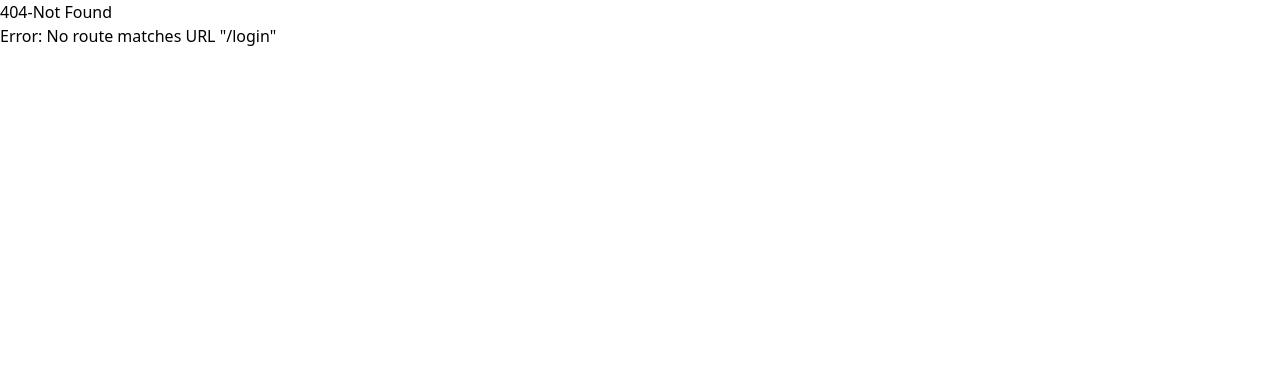
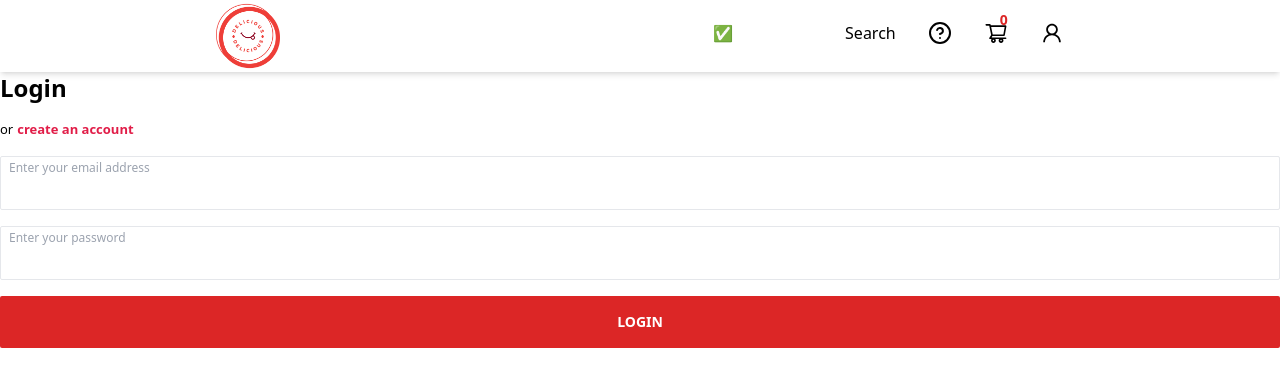
Before and after one commit to sjranju/Delicious, a React (Vite) app: page /login in a window 1280 px wide. Before the commit this address had no page. Shown: the top 386 px of the page. Built offline with nearby package versions, Linux system fonts and the light colour scheme.

Commit message:
Working on authentication with firebase

```diff
--- a/App.tsx
+++ b/App.tsx
@@ -14,6 +14,8 @@ import { QueryClient, QueryClientProvider } from "@tanstack/react-query"
 import BodyRQ from "./src/components/BodyRQ"
 import { SkeletonTheme } from "react-loading-skeleton"
 import RestaurantContext from "./src/context/RestaurantContext"
+import Login from "./src/components/Login"
+import UserContext from "./src/context/UserContext"
 
 const About = lazy(() => import('./src/components/Contact'))
 const queryClient = new QueryClient()
@@ -21,6 +23,7 @@ const queryClient = new QueryClient()
 const App = () => {
     return (
         <QueryClientProvider client={queryClient}>
+            <UserContext>
                 <RestaurantContext>
                     <Provider store={appStore}>
                         <SkeletonTheme baseColor="#ebebeb" highlightColor="#f5f5f5">
@@ -31,6 +34,7 @@ const App = () => {
                         </SkeletonTheme>
                     </Provider>
                 </RestaurantContext>
+            </UserContext>
         </QueryClientProvider>
     )
 }
@@ -66,6 +70,10 @@ const appRouter = createBrowserRouter([
             {
                 path: '/cart',
                 element: <Cart />
+            },
+            {
+                path: '/login',
+                element: <Login />
             }
         ],
         errorElement: <Error />
--- a/src/components/Header.tsx
+++ b/src/components/Header.tsx
@@ -1,21 +1,25 @@
-import React from 'react'
-import { FaRegUser } from 'react-icons/fa'
-import { AiOutlineShoppingCart } from 'react-icons/ai'
+import React, { useContext, useState } from 'react'
+import { FiHelpCircle } from 'react-icons/fi'
 import logo from '../../public/images/logo-no-background.png'
 import { Link } from 'react-router-dom'
 import useOnlineStatus from '../utils/useOnlineStatus'
 import { useAppSelector } from '../store/useStateDispatch'
+import { AiOutlineShoppingCart, AiOutlineUser } from 'react-icons/ai'
+import UserLoginOrSignup from './UserLoginOrSignup'
+import { userContext } from '../context/UserContext'
 
 const Header = () => {
     const cartState = useAppSelector((state) => state.cart)
     const onlineStatus = useOnlineStatus()
+    const [userLoginOrSignup, setUserLoginOrSignup] = useState<boolean>(false)
+    const { user } = useContext(userContext)
 
     return (
-        <div className=''>
+        <div className='relative'>
             <div className='flex flex-row justify-around items-center shadow-md'>
                 <img src={logo} alt='logo' className='w-16' />
                 <div className=''>
-                    <ul className='flex flex-row space-x-6 font-medium'>
+                    <ul className='flex flex-row space-x-8 font-medium'>
                         <li>{onlineStatus ?
                             <div className='group'>✅
                                 <span className='opacity-0 group-hover:opacity-100 text-xs text-slate-400'>you are online</span>
@@ -23,19 +27,29 @@ const Header = () => {
                             : <div className='group'>🛑
                                 <span className='opacity-0 group-hover:opacity-100 text-xs text-slate-400'>you are offline</span>
                             </div>}</li>
-                        <li><Link to='/'>Home</Link></li>
-                        <li><Link to='/about'>About</Link></li>
-                        <li><Link to='/contact'>Contact</Link></li>
+                        <li><Link to='/'>Search</Link></li>
+                        <li><Link to='/contact'><FiHelpCircle size={24} /></Link></li>
                         <li className='relative'>
-                            <Link to={'/cart'}>
-                                <AiOutlineShoppingCart size={26} />
+                            <Link to={'/cart'} >
+                                <AiOutlineShoppingCart size={24} className='' />
+                                <span className='absolute bottom-[21px] left-4 text-sm font-bold text-red-600'> {cartState.length}</span>
                             </Link>
-                            <span className='absolute bottom-[19px] right-0 text-xs font-semibold'> {cartState.length}</span>
                         </li>
-                        <li><FaRegUser size={22} /></li>
+                        <li>
+                            <button onClick={() => setUserLoginOrSignup(!userLoginOrSignup)}>
+                                <AiOutlineUser size={24} className='' />
+                            </button>
+                        </li>
                     </ul>
                 </div>
             </div>
+            {/* {login && */}
+            <div className={`fixed absolute right-0 inset-y-0 h-screen w-4/12 p-12 bg-white shadow-2xl ${userLoginOrSignup ? 'animate-moveRightToLeft' : 'hidden animate-moveLeftToRight'}  overflow-hidden`}>
+                <UserLoginOrSignup userLoginOrSignup={userLoginOrSignup} setUserLoginOrSignup={setUserLoginOrSignup} />
+                {user ? user?.email : ''}
+            </div>
+
+            {/* } */}
         </div>
     )
 }
--- /dev/null
+++ b/src/components/Login.tsx
@@ -0,0 +1,60 @@
+import React, { Dispatch, useContext, useState } from "react"
+import Signup from "./Signup"
+import { getAuth, signInWithEmailAndPassword } from "firebase/auth"
+import { userContext } from "../context/UserContext"
+import { app } from "../utils/firebaseConfig"
+
+interface iLoginStateProp {
+    setUserLoginOrSignup?: Dispatch<React.SetStateAction<boolean>>
+}
+
+const Login = (props: iLoginStateProp) => {
+    const [signUp, setSignUp] = useState<boolean>(false)
+    const [emailAddress, setEmailAddress] = useState<string>('')
+    const [password, setPassword] = useState<string>('')
+    const { user, setUser } = useContext(userContext)
+
+    const handleLogin = (emailAddress: string, password: string) => {
+        const auth = getAuth(app)
+        signInWithEmailAndPassword(auth, emailAddress, password)
+            .then(userCredential => {
+                console.log(userCredential)
+                props.setUserLoginOrSignup!(false)
+                setUser(userCredential.user)
+            })
+            .catch(error => console.log(error))
+    }
+
+    console.log('login component', user)
+
+    return (
+        <div className="flex flex-col justify-between space-y-4">
+            {
+                signUp ?
+                    <Signup setUserLoginOrSignup={props.setUserLoginOrSignup!} />
+                    :
+                    <>
+                        <p className="text-2xl font-semibold">Login</p>
+                        <p className="flex flex-row items-center text-[13px]">
+                            or
+                            <span className="text-rose-600 font-semibold ml-1">
+                                <button type="button" onClick={() => setSignUp(true)}> create an account</button>
+                            </span>
+                        </p>
+                        <input type="text" placeholder="Enter your email address"
+                            name="email"
+                            id="email"
+                            className="mt-12 border rounded-sm px-2 py-4 placeholder:text-xs placeholder:-translate-y-4 text-sm placeholder:pb-2"
+                            value={emailAddress} onChange={(e) => setEmailAddress(e.target.value)} />
+                        <input type="password" placeholder="Enter your password"
+                            className="border rounded-sm px-2 py-4 placeholder:text-xs placeholder:-translate-y-4 text-sm"
+                            value={password} onChange={(e) => setPassword(e.target.value)} />
+                        <button className="bg-red-600 text-white text-sm p-4 font-semibold rounded-sm"
+                            onClick={() => handleLogin(emailAddress, password)}>LOGIN</button>
+                    </>
+            }
+        </div>
+    )
+}
+
+export default Login
--- a/src/components/MenuCarousel.tsx
+++ b/src/components/MenuCarousel.tsx
@@ -43,14 +43,15 @@ const MenuCarousel = (props: iProps) => {
                 autoPlaySpeed={3000}
                 centerMode={false}
                 className=""
-                containerClass="container"
+                containerClass="container-padding-bottom"
                 dotListClass=""
                 draggable
-                focusOnSelect={false}
-                infinite={false}
+                focusOnSelect
+                infinite
                 itemClass=""
                 keyBoardControl
                 minimumTouchDrag={80}
+                partialVisible
                 pauseOnHover
                 renderArrowsWhenDisabled={false}
                 renderButtonGroupOutside={false}
@@ -58,16 +59,16 @@ const MenuCarousel = (props: iProps) => {
                 responsive={responsive}
                 rewind={false}
                 rewindWithAnimation={false}
-                rtl={false}
+                rtl
                 shouldResetAutoplay
-                showDots={false}
+                showDots
                 sliderClass=""
-                slidesToSlide={1}
+                slidesToSlide={2}
                 swipeable
             >
                 {
                     items?.carousel?.map(card =>
-                        <img key={card?.bannerId} src={CLOUDINARY_URL + card.creativeId} className="h-36 w-44 md:h-72 md:w-64"></img>
+                        <img key={card?.bannerId} src={CLOUDINARY_URL + card.creativeId} className="h-36 w-44 md:h-72 md:w-64 mb-8"></img>
                     )
                 }
             </Carousel>
--- /dev/null
+++ b/src/components/Signup.tsx
@@ -0,0 +1,59 @@
+import React, { Dispatch, useContext, useState } from "react"
+import Login from "./Login"
+import { createUserWithEmailAndPassword, getAuth } from "firebase/auth"
+import { userContext } from "../context/UserContext"
+import { app } from "../utils/firebaseConfig"
+
+const Signup = (props: { setUserLoginOrSignup: Dispatch<React.SetStateAction<boolean>> }) => {
+
+    const [login, setLogin] = useState<boolean>(false)
+    const [haveReferralCode, setHaveReferralCode] = useState<boolean>(false)
+    const [emailAddress, setEmailAddress] = useState<string>('')
+    const [password, setPassword] = useState<string>('')
+    const { setUser } = useContext(userContext)
+
+    const handleSignup = () => {
+        const auth = getAuth(app)
+        createUserWithEmailAndPassword(auth, emailAddress, password)
+            .then(userCred => {
+                console.log(userCred)
+                props.setUserLoginOrSignup(false)
+                setUser(userCred.user)
+            })
+            .catch(error => console.log(error))
+    }
+
+    return (
+        <>{
+            login ?
+                <Login setUserLoginOrSignup={props.setUserLoginOrSignup} />
+                : <>
+                    <p className="text-2xl font-semibold">Sign Up</p>
+                    <p className="flex flex-row items-center text-[13px] mb-12">
+                        or
+                        <span className="text-rose-600 font-semibold ml-1">
+                            <button type="button" onClick={() => setLogin(true)}> login to your account</button>
+                        </span>
+                    </p>
+                    <input type="text" placeholder="Enter your name"
+                        className="border rounded-sm px-2 py-4 placeholder:text-xs placeholder:-translate-y-4 text-sm" />
+                    <input type="text" placeholder="Enter your email address"
+                        className="mt-12 border rounded-sm px-2 py-4 placeholder:text-xs placeholder:-translate-y-4 text-sm placeholder:pb-2"
+                        value={emailAddress} onChange={(e) => setEmailAddress(e.target.value)} />
+                    <input type="password" placeholder="Enter your password"
+                        className="border rounded-sm px-2 py-4 placeholder:text-xs placeholder:-translate-y-4 text-sm"
+                        value={password} onChange={(e) => setPassword(e.target.value)} />
+                    {haveReferralCode ?
+                        <input type="text" placeholder="Referral code" required={false}
+                            className="border rounded-sm px-2 py-4 placeholder:text-xs placeholder:-translate-y-4 text-sm" />
+                        :
+                        <button className="text-blue-500 text-left text-sm font-semibold" onClick={() => { setHaveReferralCode(true) }}>Have a referral code?</button>}
+                    <button className="bg-red-600 text-white text-sm p-4 font-semibold rounded-sm"
+                        onClick={() => handleSignup}>SIGN UP</button>
+                </>
+        }
+        </>
+    )
+}
+
+export default Signup
--- /dev/null
+++ b/src/components/UserLoginOrSignup.tsx
@@ -0,0 +1,22 @@
+import React, { Dispatch } from "react"
+import { AiOutlineClose } from "react-icons/ai"
+import Login from "./Login"
+import Signup from "./Signup"
+
+const UserLoginOrSignup = (props: { userLoginOrSignup: boolean, setUserLoginOrSignup: Dispatch<React.SetStateAction<boolean>> }) => {
+
+    const { userLoginOrSignup, setUserLoginOrSignup } = props
+
+    return (
+        <div className="">
+            <div className=""><AiOutlineClose onClick={() => setUserLoginOrSignup(false)} className="absolute mt-6 mb-12 top-0" /></div>
+            {
+                userLoginOrSignup &&
+                <Login setUserLoginOrSignup={setUserLoginOrSignup} />
+            }
+
+        </div>
+    )
+}
+
+export default UserLoginOrSignup
--- /dev/null
+++ b/src/context/UserContext.tsx
@@ -0,0 +1,21 @@
+import { User } from "firebase/auth"
+import React, { ReactElement, createContext, useState } from "react"
+
+interface iUserContext {
+    user: User | null,
+    setUser: React.Dispatch<React.SetStateAction<User | null>>
+}
+
+export const userContext = createContext<iUserContext>({} as iUserContext)
+
+const UserContext = (props: { children: ReactElement }) => {
+    const [user, setUser] = useState<User | null>(null)
+
+    return (
+        <userContext.Provider value={{ user, setUser }}>
+            {props.children}
+        </userContext.Provider>
+    )
+}
+
+export default UserContext
--- a/src/utils/firebaseConfig.ts
+++ b/src/utils/firebaseConfig.ts
@@ -14,4 +14,22 @@ const firebaseConfig = {
 };
 
 // Initialize Firebase
-const app = initializeApp(firebaseConfig);
+export const app = initializeApp(firebaseConfig);
+
+// // Import the functions you need from the SDKs you need
+// import { initializeApp } from "firebase/app";
+// // TODO: Add SDKs for Firebase products that you want to use
+// // https://firebase.google.com/docs/web/setup#available-libraries
+
+// // Your web app's Firebase configuration
+// const firebaseConfig = {
+//   apiKey: "AIzaSyDseaZpVTYwrXzLiE4Ep1NWhIObu-bILuU",
+//   authDomain: "delicious-122e9.firebaseapp.com",
+//   projectId: "delicious-122e9",
+//   storageBucket: "delicious-122e9.appspot.com",
+//   messagingSenderId: "512987679095",
+//   appId: "1:512987679095:web:77ee0bbc03601c42ef3972"
+// };
+
+// // Initialize Firebase
+// const app = initializeApp(firebaseConfig);
--- a/tailwind.config.ts
+++ b/tailwind.config.ts
@@ -9,6 +9,20 @@ module.exports = {
       },
       fontSize: {
         '2xs': '8px',
+      },
+      keyframes: {
+        moveRightToLeft: {
+          '0%': { transform: 'translateX(100%)' },
+          '100%': { transform: '-translateX(30%)' }
+        },
+        moveLeftToRight: {
+          '0%': { transform: '-translateX(30%)' },
+          '100%': { transform: 'translateX(100%)' },
+        }
+      },
+      animation: {
+        moveRightToLeft: 'moveRightToLeft 0.3s ease-out',
+        moveLeftToRight: 'moveLeftToRight 0.2s ease-in'
       }
     },
   },
```
Lines whose indentation alone changed are shown as unchanged.
